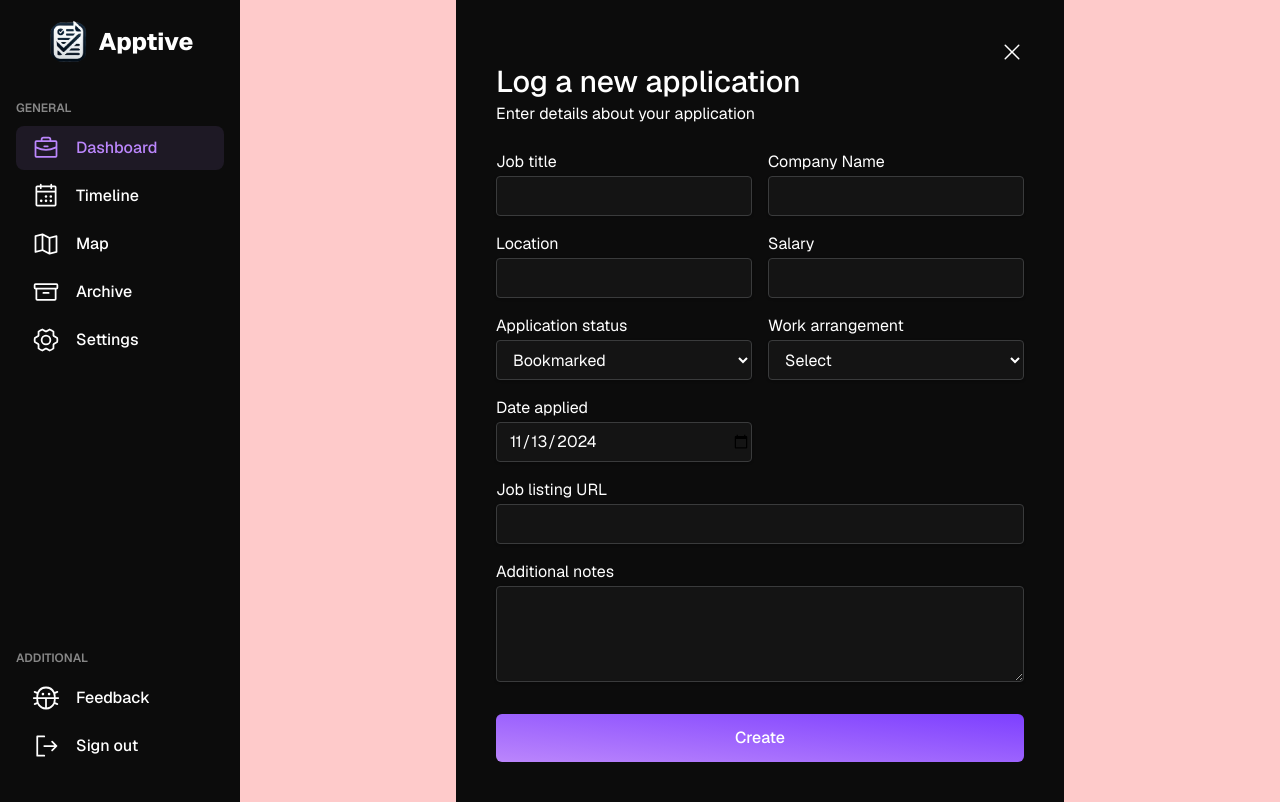
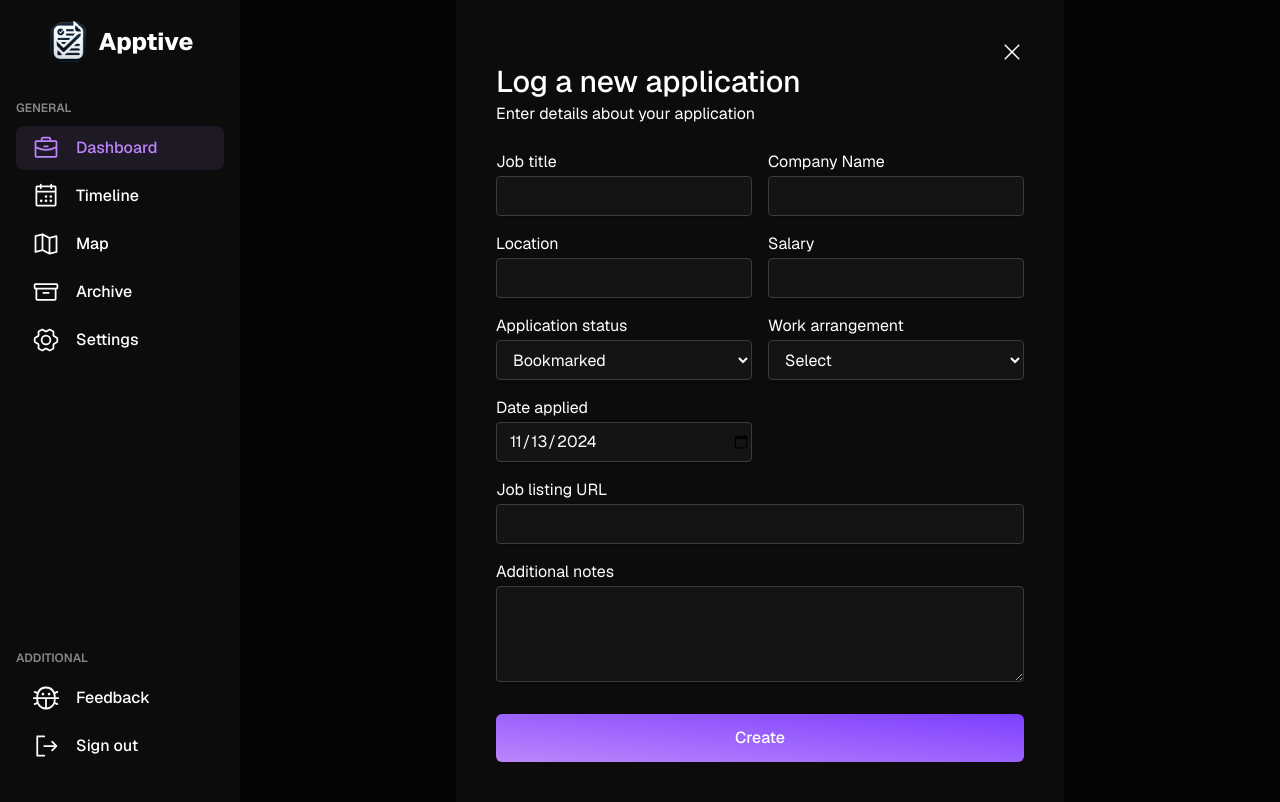
Before and after one commit to krishabbashyal/Apptive, a Next.js app in the folder client/: page /dashboard in a window 1280 px wide. Built offline with nearby package versions, Linux system fonts and the light colour scheme.

Commit message:
Made some layout changes

```diff
--- a/client/src/app/(main)/dashboard/page.tsx
+++ b/client/src/app/(main)/dashboard/page.tsx
@@ -4,7 +4,7 @@ import ApplicationForm from '@/components/Forms/ApplicationForm'
 
 const Dashboard = () => {
   return (
-    <div className='bg-blue-200'>
+    <div className='w-full h-full'>
       <ApplicationForm />
     </div>
   )
--- a/client/src/app/dashboardWrapper.tsx
+++ b/client/src/app/dashboardWrapper.tsx
@@ -9,7 +9,7 @@ const DashboardWrapper = ({ children }: { children: React.ReactNode }) => {
         <Sidebar />
       </div>
       <div className="flex w-full">
-        <div className="h-full w-full bg-red-200 flex items-center justify-center">
+        <div className="h-full w-full bg-background">
           {children}
         </div>
       </div>
--- a/client/src/components/Forms/ApplicationForm.tsx
+++ b/client/src/components/Forms/ApplicationForm.tsx
@@ -34,6 +34,7 @@ function ApplicationForm() {
     .substring(0, 10);
 
   return (
+    <div className="w-full h-full items-center flex justify-center bg-black bg-opacity-75">
       <div className="w-[38rem] bg-foreground">
         <form
           onSubmit={handleSubmit(onSubmit)}
@@ -47,7 +48,6 @@ function ApplicationForm() {
             Log a new application
           </h1>
           <p className="mt-0.5">Enter details about your application</p>
-
           <div className="mt-6 flex flex-col gap-4 sm:grid sm:grid-cols-2">
             <div className="flex flex-col">
               <label htmlFor="jobTitle">Job title</label>
@@ -60,7 +60,6 @@ function ApplicationForm() {
                 <p className={errorMessageClass}>{errors.title.message}</p>
               )}
             </div>
-
             <div className="flex flex-col">
               <label htmlFor="companyName">Company Name</label>
               <input
@@ -74,7 +73,6 @@ function ApplicationForm() {
                 <p className={errorMessageClass}>{errors.company.message}</p>
               )}
             </div>
-
             <div className="flex flex-col">
               <label htmlFor="location">Location</label>
               <input
@@ -88,7 +86,6 @@ function ApplicationForm() {
                 <p className={errorMessageClass}>{errors.location.message}</p>
               )}
             </div>
-
             <div className="flex flex-col">
               <label htmlFor="salary">Salary</label>
               <input
@@ -101,7 +98,6 @@ function ApplicationForm() {
                 <p className={errorMessageClass}>{errors.salary.message}</p>
               )}
             </div>
-
             <div className="flex flex-col">
               <label htmlFor="applicationStatus">Application status</label>
               <select
@@ -116,7 +112,6 @@ function ApplicationForm() {
                 <option value="Rejected">Rejected</option>
               </select>
             </div>
-
             <div className="flex flex-col">
               <label htmlFor="workArrangement">Work arrangement</label>
               <select {...register("arrangement")} className={inputFieldClass} id="workArrangement">
@@ -130,7 +125,6 @@ function ApplicationForm() {
                 <p className={errorMessageClass}>{errors.arrangement.message}</p>
               )}
             </div>
-
             <div className="flex flex-col">
               <label htmlFor="dateApplied">Date applied</label>
               <input
@@ -144,7 +138,6 @@ function ApplicationForm() {
                 <p className={errorMessageClass}>{errors.date.message}</p>
               )}
             </div>
-
             <div className="col-span-2 flex flex-col">
               <label htmlFor="jobListingUrl">Job listing URL</label>
               <input
@@ -158,7 +151,6 @@ function ApplicationForm() {
                 <p className={errorMessageClass}>{errors.listingURL.message}</p>
               )}
             </div>
-
             <div className="col-span-2 flex flex-col">
               <label htmlFor="additionalNotes">Additional notes</label>
               <textarea
@@ -175,7 +167,6 @@ function ApplicationForm() {
               )}
             </div>
           </div>
-
           <button
             type="submit"
             disabled={isSubmitting}
@@ -185,6 +176,7 @@ function ApplicationForm() {
           </button>
         </form>
       </div>
+    </div>
   );
 }
 
```
Lines whose indentation alone changed are shown as unchanged.
